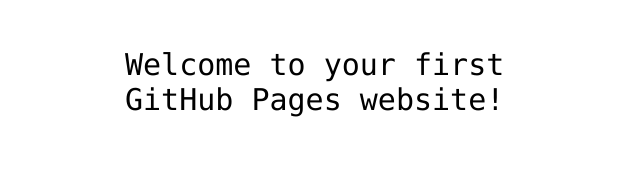
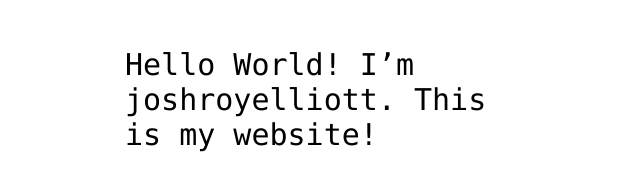
Before and after one commit to joshroyelliott/hello-world, a plain HTML site: page index.html in a window 1280 px wide. Shown: the part 341-532 px from the top of the page, without its empty margins (315-955 px from the left). Drawn offline with Linux system fonts and the light colour scheme.

Commit message:
Update index.html
Added username to body.

```diff
--- a/index.html
+++ b/index.html
@@ -12,7 +12,7 @@
 <img src="https://octodex.github.com/images/daftpunktocat-thomas.gif" id="octocat" alt="octocat-gif" />
 
 <!-- Change this code here by copy and pasting your template on line 15 -->
-<p>Welcome to your first GitHub Pages website!</p>
+<p>Hello World! I’m joshroyelliott. This is my website!</p>
 
 </body>
 </html>
```
